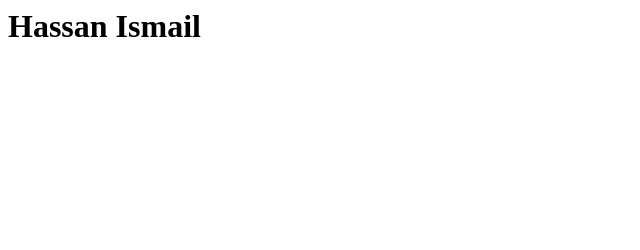
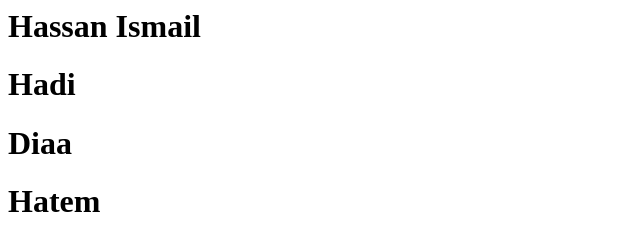
Before and after one commit to HassanIsmail164/BasicHTMLFile, a plain HTML site: page index.html in a window 1280 px wide. Shown: the whole page, without its empty margins (0-640 px from the left). Drawn offline with Linux system fonts and the light colour scheme.

Commit message:
add some names

```diff
--- a/index.html
+++ b/index.html
@@ -1 +1,4 @@
 <h1>Hassan Ismail</h1>
+<h1>Hadi</h1>
+<h1>Diaa</h1>
+<h1>Hatem</h1>
```
